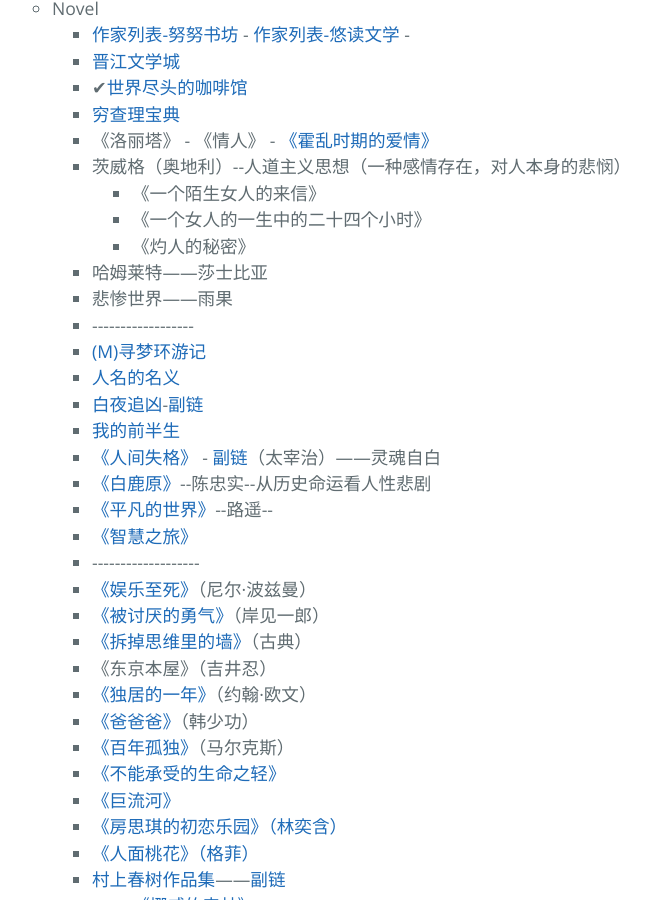
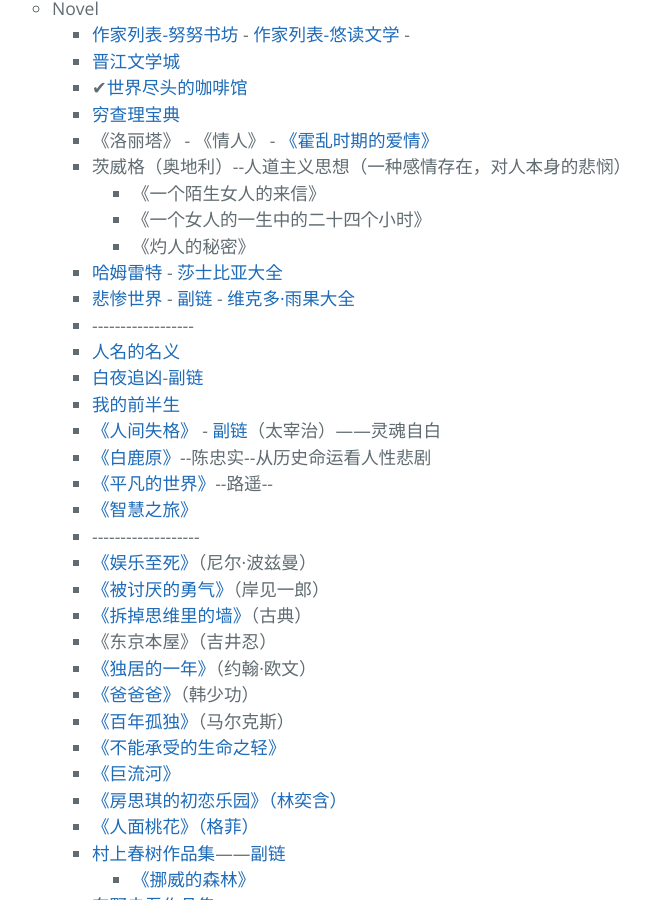
Before and after one commit to AmbroseRen/test, a Jekyll site: the page built from Library/BookListsOne.md, in a window 1280 px wide and 900 px high, scrolled down 3543 px. Shown: the whole window, without its empty margins (252-902 px from the left). Built offline with Jekyll 4.4.1, drawn with Linux system fonts in a browser that asks for light colours; our own code applies the rules of GitHub Pages for plain Markdown files; the repository's description, which GitHub fills in, is left out.

Commit message:
Update BookListsOne.md

```diff
--- a/Library/BookListsOne.md
+++ b/Library/BookListsOne.md
@@ -201,10 +201,9 @@
                             <li>《灼人的秘密》</li>
                         </ul>
                     </li>
-                    <li>哈姆莱特——莎士比亚</li>
-                    <li>悲惨世界——雨果</li>
+                    <li><a href="http://book.sbkk8.com/shashibiya/hamuleite/">哈姆雷特</a> - <a href="http://book.sbkk8.com/shashibiya/">莎士比亚大全</a></li>
+                    <li><a href="https://www.kanunu8.com/book4/10122/">悲惨世界</a> - <a href="https://www.tianyabooks.com/book/Hugo_03/">副链</a> - <a href="http://book.sbkk8.com/waiguo/yuguo/">维克多·雨果大全</a></li>
                     <li>------------------</li>
-                    <li><a href="https://www.olevod.com/index.php/vod/play/id/4570/sid/1/nid/1.html#bofy">(M)寻梦环游记</a></li>
                     <li><a href="http://www.tianyashuku.com/guanchang/2624/">人名的名义</a></li>
                     <li><a href="https://www.51shucheng.net/zhentan/baiyezhuixiong">白夜追凶</a>-<a href="http://www.weilishi.org/baiyezhuixiong/">副链</a></li>
                     <li><a href="http://yishu.zuopinj.com/1398/">我的前半生</a></li>
```
